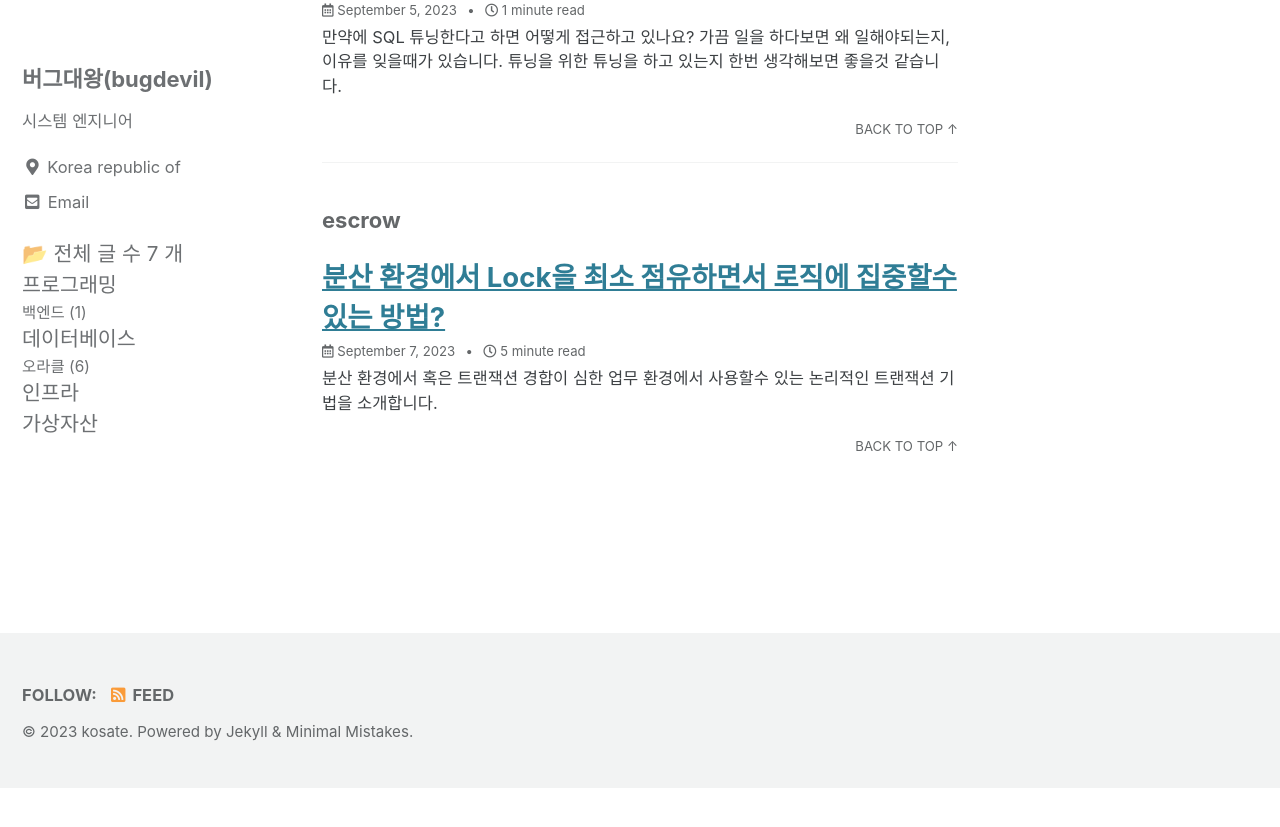
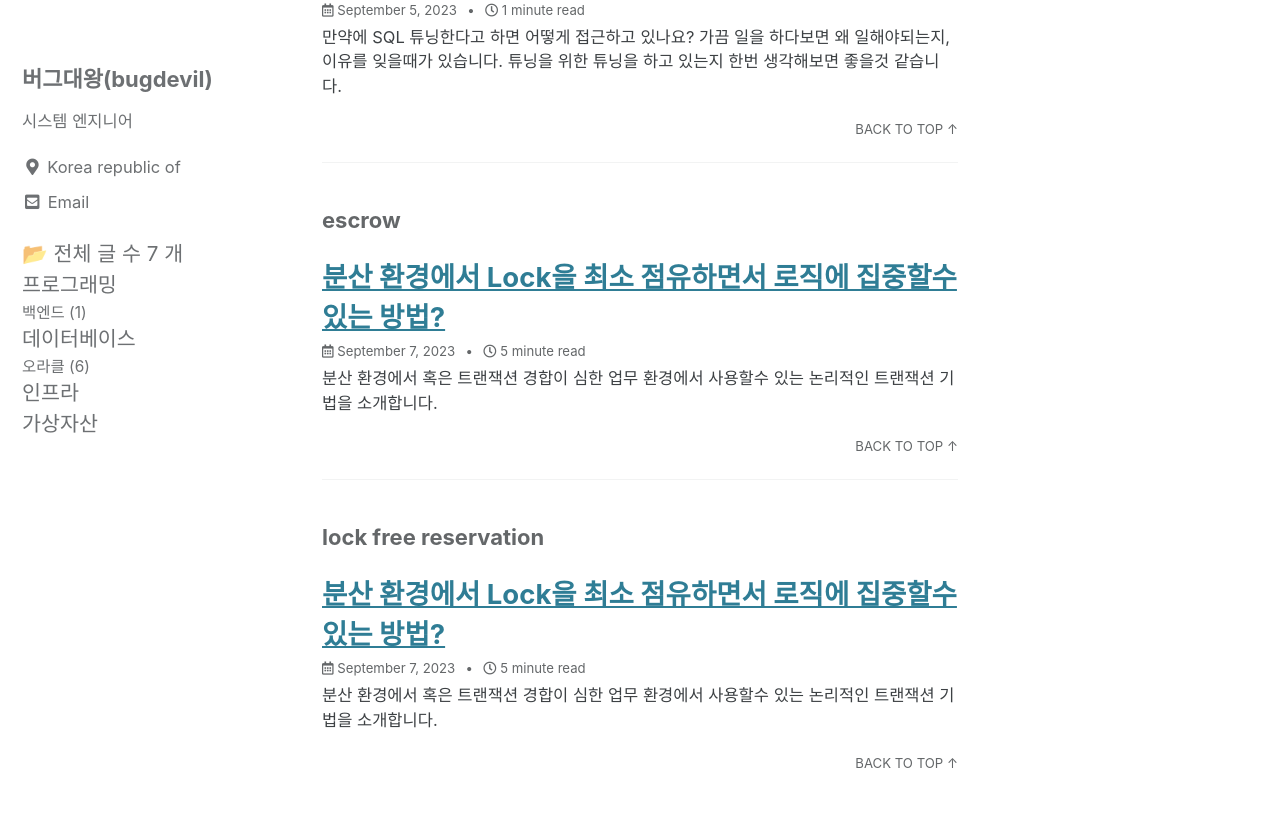
Before and after one commit to kosate/kosate.github.io, a Jekyll site: the page built from _pages/tags-archive.md, in a window 1280 px wide and 900 px high, scrolled down 6953 px. Shown: the top 827 px of the window. Built offline with Jekyll 4.4.1, drawn with Linux system fonts in a browser that asks for light colours; cached includes are drawn as plain includes; a script that is not in the unit is left out; before the commit the page ends 7741 px from its top, so only the background shows below that; some of the changed text lies outside the part shown.

Commit message:
modify typo

```diff
--- a/_posts/2023-09-07-how-to-proceed-with-escrow-transaction.md
+++ b/_posts/2023-09-07-how-to-proceed-with-escrow-transaction.md
@@ -8,6 +8,7 @@ author:
 tags:
    - oracle
    - escrow
+   - lock free reservation
 summary: escrow 기법으로 트랜잭션 처리 하는 방법에 대해서 설명합니다.
 toc : true
 ---
@@ -95,11 +96,11 @@ ESCROW 트랜잭션 처리 구현 방식
  - 트랜잭션 완료(Commit)
    - Journal 테이블의 변경정보를 원본데이터에 실제로 값을 반영해주고 Journal 테이블에 변경정보를 삭제합니다.
 
-## 오라클 23c에 추가된 Lock Free Reserveration 기능
+## 오라클 23c에 추가된 Lock-Free Reservation 기능
 
 어떤가요? 구현하기 어렵죠?
 
-이런 방식이 처리가능하도록 나오는 기능이 오라클 데이터베이스에 있습니다. 바로 Lock Free Reserveration 기능입니다. 23c New Feature로 추가되었습니다.
+이런 방식이 처리가능하도록 나오는 기능이 오라클 데이터베이스에 있습니다. 바로 Lock Free Reservation 기능입니다. 23c New Feature로 추가되었습니다.
 
 분산환경에서, 동일 로우의 컬럼 값을 여러트랜잭션에서 동시에 변경하기 위하여 나온 기능입니다.
 위에 "ESCROW 트랜잭션 처리 구현 방식" 처럼 복잡하게 구성하지 않고 컬럼에 RESERABLE 속성을 지정만 하면 자동으로 ESCROW 방법으로 트랜잭션이 처리됩니다.
```
Also changed, not shown: other parts of _posts/2023-09-07-how-to-proceed-with-escrow-transaction.md (+1 -1 lines).
